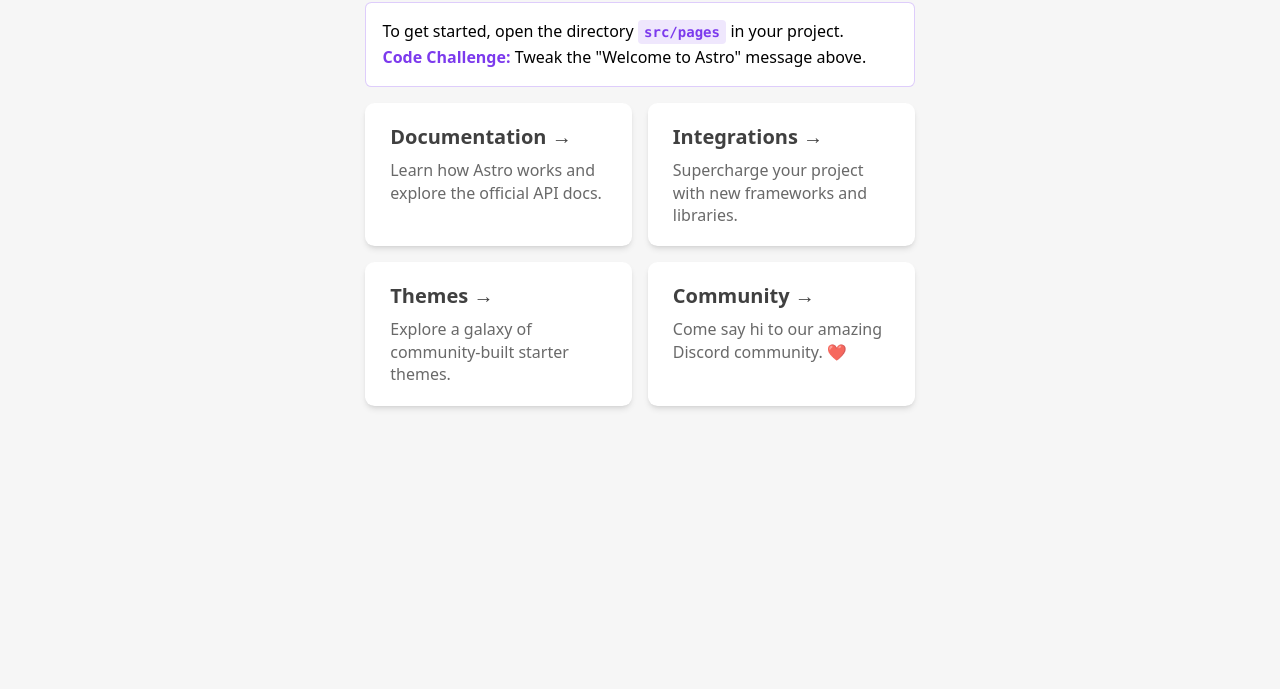
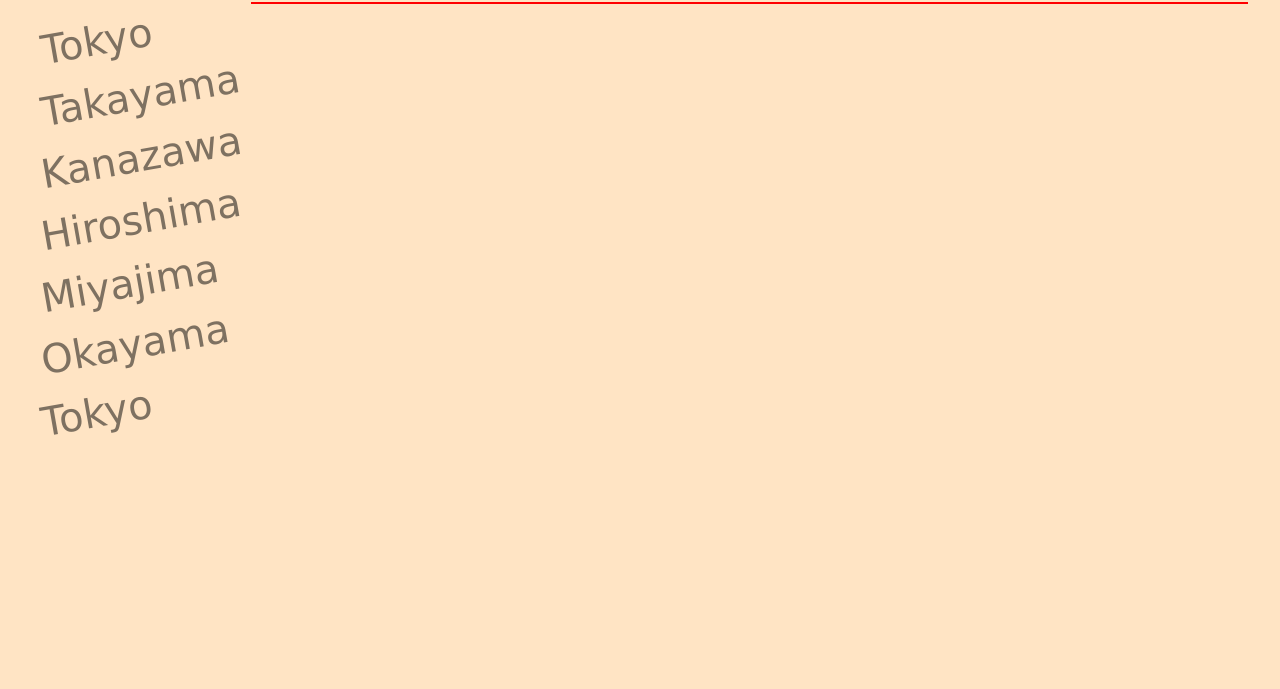
Before and after one commit to brianyamasaki/japan2023-astro, an Astro site: page / in a window 1280 px wide. Shown: the part 111-800 px from the top of the page. Built offline with nearby package versions, Linux system fonts and the light colour scheme; Astro itself is replaced by a stand-in of ours.

Commit message:
Creating trip table and svelte objects

```diff
--- a/astro.config.mjs
+++ b/astro.config.mjs
@@ -1,4 +1,8 @@
 import { defineConfig } from 'astro/config';
 
+import svelte from "@astrojs/svelte";
+
 // https://astro.build/config
-export default defineConfig({});
+export default defineConfig({
+  integrations: [svelte()]
+});
--- a/package.json
+++ b/package.json
@@ -10,6 +10,9 @@
     "astro": "astro"
   },
   "dependencies": {
-    "astro": "^2.3.1"
+    "@astrojs/svelte": "^2.1.0",
+    "astro": "^2.3.2",
+    "sass": "^1.62.1",
+    "svelte": "^3.58.0"
   }
 }
--- a/src/components/Card.astro
+++ /dev/null
@@ -1,63 +0,0 @@
----
-export interface Props {
-	title: string;
-	body: string;
-	href: string;
-}
-
-const { href, title, body } = Astro.props;
----
-
-<li class="link-card">
-	<a href={href}>
-		<h2>
-			{title}
-			<span>&rarr;</span>
-		</h2>
-		<p>
-			{body}
-		</p>
-	</a>
-</li>
-<style>
-	.link-card {
-		list-style: none;
-		display: flex;
-		padding: 0.25rem;
-		background-color: white;
-		background-image: none;
-		background-size: 400%;
-		border-radius: 0.6rem;
-		background-position: 100%;
-		transition: background-position 0.6s cubic-bezier(0.22, 1, 0.36, 1);
-		box-shadow: 0 4px 6px -1px rgba(0, 0, 0, 0.1), 0 2px 4px -2px rgba(0, 0, 0, 0.1);
-	}
-
-	.link-card > a {
-		width: 100%;
-		text-decoration: none;
-		line-height: 1.4;
-		padding: 1rem 1.3rem;
-		border-radius: 0.35rem;
-		color: #111;
-		background-color: white;
-		opacity: 0.8;
-	}
-	h2 {
-		margin: 0;
-		font-size: 1.25rem;
-		transition: color 0.6s cubic-bezier(0.22, 1, 0.36, 1);
-	}
-	p {
-		margin-top: 0.5rem;
-		margin-bottom: 0;
-		color: #444;
-	}
-	.link-card:is(:hover, :focus-within) {
-		background-position: 0;
-		background-image: var(--accent-gradient);
-	}
-	.link-card:is(:hover, :focus-within) h2 {
-		color: rgb(var(--accent));
-	}
-</style>
--- /dev/null
+++ b/src/components/DestinationDetails.svelte
@@ -0,0 +1,29 @@
+<script lang="ts">
+  import type { DestInfo } from './includes';
+
+  // incoming attributes
+  export let destInfo:DestInfo;
+
+</script>
+
+<div>
+  <h2>{destInfo.cityName}</h2>
+  <p class="date">{destInfo.dateString}</p>
+  <!-- <img class="transportImg" src={destInfo.transportSrc} alt="how we got there" /> -->
+</div>
+
+<style lang="scss">
+  h2 {
+    text-align: center;
+    margin: 0.5rem 0 0 0;
+  }
+  .date {
+    margin-top: 0;
+    font-size: .9rem;
+    text-align: center;
+  }
+
+  .transportImg {
+    width: 200px;
+  }
+</style>
--- /dev/null
+++ b/src/components/TripTable.svelte
@@ -0,0 +1,75 @@
+<script lang="ts">
+  import DestinationDetails from './DestinationDetails.svelte';
+  import type { DestInfo } from './includes';
+
+  // incoming attributes
+  export let destInfos:DestInfo[];
+
+  let selectedIndex: number = -1;
+</script>
+
+<div class="flexy">
+  <div class="dest-list">
+    <ul>
+      {#each destInfos as destInfo, i}
+        <li on:click={() => {selectedIndex = i;}} class="{i === selectedIndex ? 'selected' : ''}">
+          {destInfo.cityName}
+        </li>
+      {/each}
+    </ul>
+  </div>
+
+  <div class="content" >
+    {#if selectedIndex  >= 0}
+      <DestinationDetails destInfo={destInfos[selectedIndex]} />
+    {/if}
+  </div>
+</div>
+
+<style lang="scss">
+  .flexy {
+    display: flex;
+  }
+
+  .dest-list {
+    height: 100%;
+  }
+
+  .content {
+    margin-top: 1rem;
+    height: 100%;
+    width: 100%;
+    border: 1px solid red;
+  }
+
+  ul {
+    list-style: none;
+    padding: 0;
+  }
+
+  li {
+    font-family: 'Lucida Sans', 'Lucida Sans Regular', 'Lucida Grande', 'Lucida Sans Unicode', Geneva, Verdana, sans-serif;
+    font-weight: 400;
+    font-size: 2.5rem;
+    padding: 0.5rem;
+    margin: 0;
+    transition: .75s;
+    transform: rotate(-10deg);
+    opacity: 0.5;
+    &:hover,
+    &.selected {
+      padding: 0 0 .5rem 4rem;
+      font-weight: 700;
+      transform: none;
+      opacity: 1;
+      cursor:pointer;
+      text-decoration: underline;
+    }
+
+  }
+
+  h2 {
+      text-align: center;
+  }
+
+</style>
--- /dev/null
+++ b/src/components/includes.ts
@@ -0,0 +1,7 @@
+export type DestInfo = {
+  cityName: string;
+  photoSrcDir: string;
+  photosSrc: string[];
+  transportSrc: string;
+  dateString: string;
+}
--- a/src/pages/index.astro
+++ b/src/pages/index.astro
@@ -1,81 +1,82 @@
 ---
 import Layout from '../layouts/Layout.astro';
-import Card from '../components/Card.astro';
+import TripTable from '../components/TripTable.svelte';
+import type { DestInfo } from '../components/includes';
+
+const destInfos: DestInfo[] = [
+	{
+		cityName: 'Tokyo',
+		photoSrcDir: '../../public/tokyo1',
+		photosSrc: [],
+		transportSrc: '/assets/airplane1_red.png',
+		dateString: 'April 5 - 7'
+	},
+	{
+		cityName: 'Takayama',
+		photoSrcDir: '../../public/takayama',
+		photosSrc: [],
+		transportSrc: '',
+		dateString: 'April 8 - 10'
+	},
+	{
+		cityName: 'Kanazawa',
+		photoSrcDir: '../../public/kanazawa',
+		photosSrc: [],
+		transportSrc: '',
+		dateString: 'April 11 - 14'
+	},
+	{
+		cityName: 'Hiroshima',
+		photoSrcDir: '../../public/hiroshima',
+		photosSrc: [],
+		transportSrc: '',
+		dateString: 'April 15 - 16'
+	},
+	{
+		cityName: 'Miyajima',
+		photoSrcDir: '../../public/miyajima',
+		photosSrc: [],
+		transportSrc: '',
+		dateString: 'April 17'
+	},
+	{
+		cityName: 'Okayama',
+		photoSrcDir: '../../public/okayama',
+		photosSrc: [],
+		transportSrc: '',
+		dateString: 'April 18 - 19'
+	},
+	{
+		cityName: 'Tokyo',
+		photoSrcDir: '../../public/tokyo2',
+		photosSrc: [],
+		transportSrc: '',
+		dateString: 'April 20'
+	}
+];
+
+
 ---
 
-<Layout title="Welcome to Astro.">
+<Layout title="Japan 2023">
 	<main>
-		<h1>Welcome to <span class="text-gradient">Astro</span></h1>
-		<p class="instructions">
-			To get started, open the directory <code>src/pages</code> in your project.<br />
-			<strong>Code Challenge:</strong> Tweak the "Welcome to Astro" message above.
-		</p>
-		<ul role="list" class="link-card-grid">
-			<Card
-				href="https://docs.astro.build/"
-				title="Documentation"
-				body="Learn how Astro works and explore the official API docs."
-			/>
-			<Card
-				href="https://astro.build/integrations/"
-				title="Integrations"
-				body="Supercharge your project with new frameworks and libraries."
-			/>
-			<Card
-				href="https://astro.build/themes/"
-				title="Themes"
-				body="Explore a galaxy of community-built starter themes."
-			/>
-			<Card
-				href="https://astro.build/chat/"
-				title="Community"
-				body="Come say hi to our amazing Discord community. ❤️"
-			/>
-		</ul>
+		<h1>Our 2003 Japan Trip</h1>
+		<TripTable destInfos={destInfos} client:idle/>
 	</main>
 </Layout>
 
 <style>
+	html {
+		background-color: bisque;
+	}
 	main {
 		margin: auto;
 		padding: 1.5rem;
-		max-width: 60ch;
 	}
 	h1 {
 		font-size: 3rem;
 		font-weight: 800;
 		margin: 0;
-	}
-	.text-gradient {
-		background-image: var(--accent-gradient);
-		-webkit-background-clip: text;
-		-webkit-text-fill-color: transparent;
-		background-size: 400%;
-		background-position: 0%;
-	}
-	.instructions {
-		line-height: 1.6;
-		margin: 1rem 0;
-		border: 1px solid rgba(var(--accent), 25%);
-		background-color: white;
-		padding: 1rem;
-		border-radius: 0.4rem;
-	}
-	.instructions code {
-		font-size: 0.875em;
-		font-weight: bold;
-		background: rgba(var(--accent), 12%);
-		color: rgb(var(--accent));
-		border-radius: 4px;
-		padding: 0.3em 0.45em;
-	}
-	.instructions strong {
-		color: rgb(var(--accent));
-	}
-	.link-card-grid {
-		display: grid;
-		grid-template-columns: repeat(auto-fit, minmax(24ch, 1fr));
-		gap: 1rem;
-		padding: 0;
+		text-align: center;
 	}
 </style>
--- /dev/null
+++ b/svelte.config.js
@@ -0,0 +1,5 @@
+import { vitePreprocess } from '@astrojs/svelte';
+
+export default {
+	preprocess: vitePreprocess(),
+};
```
Also changed, not shown: src/components/Destination.svelte (added, +40 -0 lines), 1 other file.
